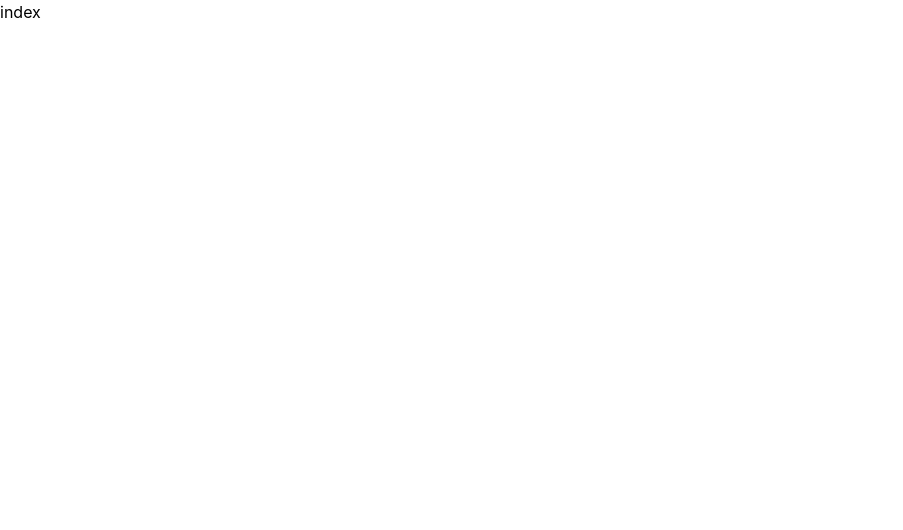
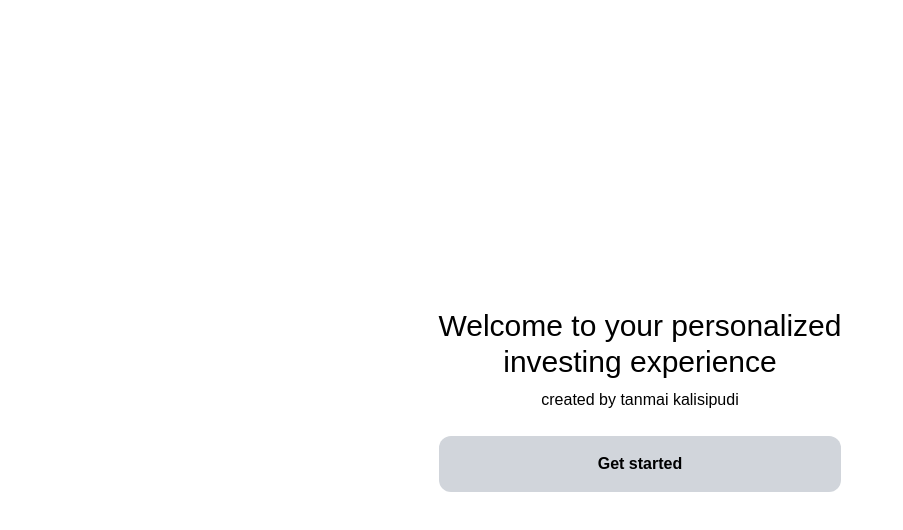
Before and after one commit to tanmaik/tanmai.io, a Next.js app: page /invest in a window 1280 px wide. Shown: the top 530 px of the page, without its empty margins (0-903 px from the left). Built offline with nearby package versions, Linux system fonts and the light colour scheme.

Commit message:
made splash screen

```diff
--- /dev/null
+++ b/pages/components/general/Button.js
@@ -0,0 +1,9 @@
+const Button = (props) => {
+  return (
+    <div className="px-2 py-4 text-center bg-gray-300 font-bold text-black hover:bg-gray-100 cursor-pointer rounded-xl transition-all">
+      <p>{props.title}</p>
+    </div>
+  );
+};
+
+export default Button;
--- a/pages/invest/index.js
+++ b/pages/invest/index.js
@@ -1,7 +1,22 @@
-import React from "react";
+import Link from "next/link";
+import Button from "../components/general/Button";
 
 const Invest = () => {
-  return <div>index</div>;
+  return (
+    <div>
+      <div className="flex items-center justify-center h-screen font-dm">
+        <div>
+          <h1 className="text-3xl text-center ">
+            Welcome to your personalized
+          </h1>
+          <h1 className="text-3xl text-center">investing experience</h1>
+          <h2 className="text-center pt-2">created by tanmai kalisipudi</h2>
+          <br></br>
+          <Button title="Get started" />
+        </div>
+      </div>
+    </div>
+  );
 };
 
 export default Invest;
--- a/styles/globals.css
+++ b/styles/globals.css
@@ -1,6 +1,7 @@
 @tailwind base;
 @tailwind components;
 @tailwind utilities;
+@import url("https://fonts.googleapis.com/css2?family=DM+Sans:ital,wght@0,400;0,500;0,700;1,400;1,500;1,700&display=swap");
 
 html,
 body {
--- a/tailwind.config.js
+++ b/tailwind.config.js
@@ -5,6 +5,9 @@ module.exports = {
     "./components/**/*.{js,ts,jsx,tsx}",
   ],
   theme: {
+    fontFamily: {
+      dm: ["DM Sans", "sans-serif"],
+    },
     extend: {},
   },
   plugins: [],
```
